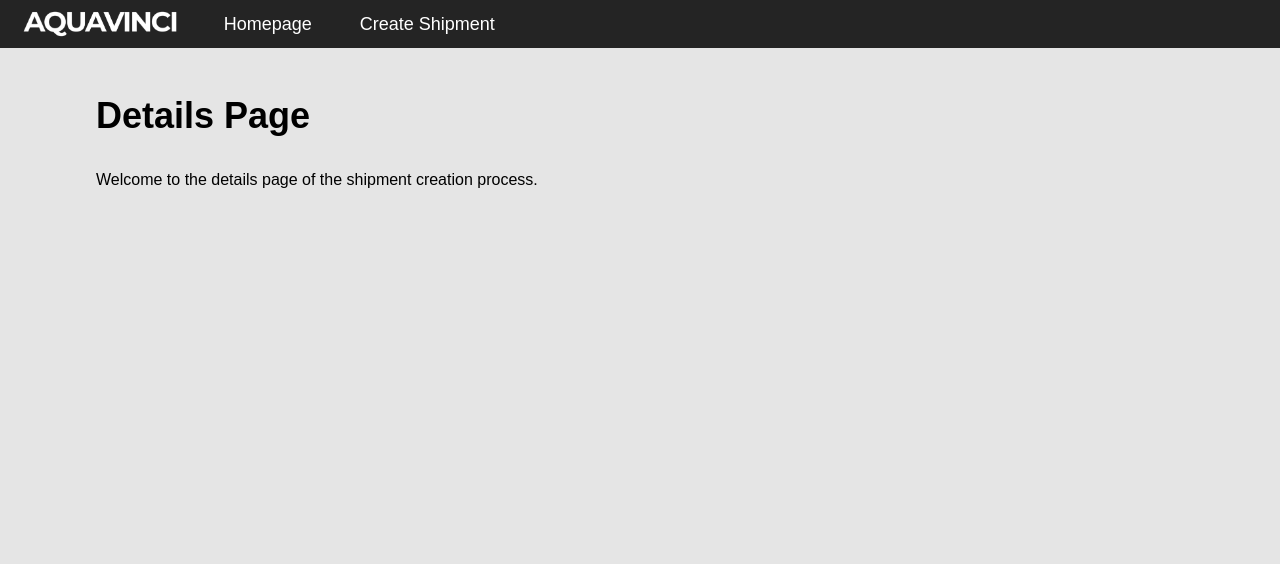
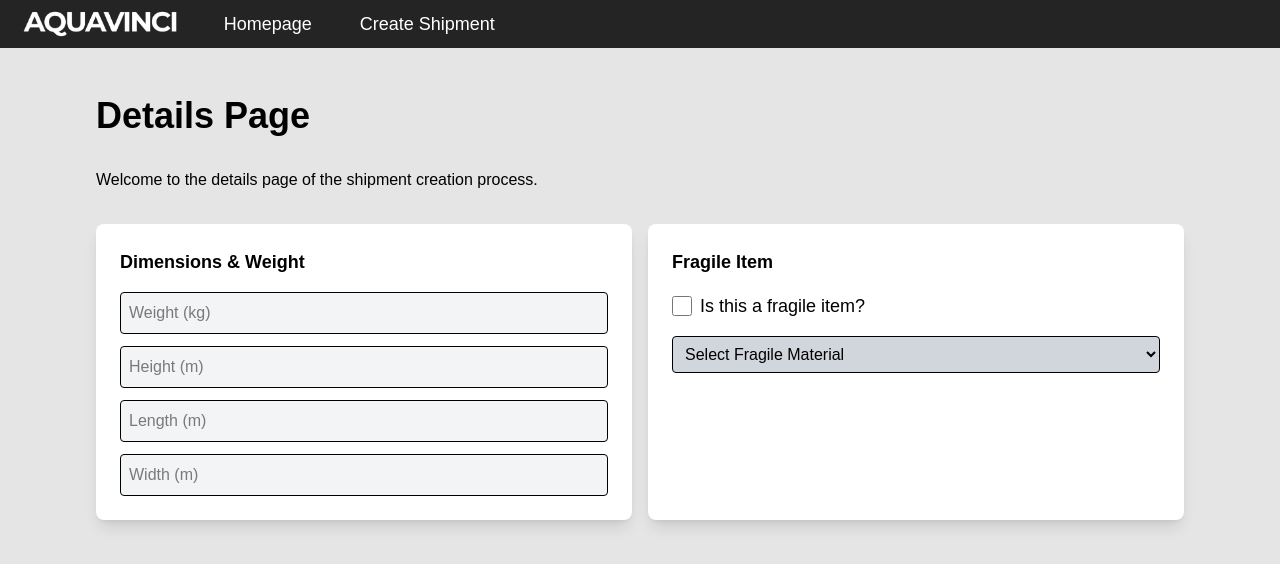
Before and after one commit to AlketKuehne/aquavinci, a Next.js app: page /create-shipment/details in a window 1280 px wide. Shown: the top 564 px of the page. Built offline with nearby package versions, Linux system fonts and the light colour scheme.

Commit message:
added boxes to sub sub page

```diff
--- a/app/create-shipment/details/page.tsx
+++ b/app/create-shipment/details/page.tsx
@@ -9,6 +9,12 @@ export default function DetailsPage() {
   const router = useRouter();
   const [showCancelPopup, setShowCancelPopup] = useState(false);
   const [pendingNavigation, setPendingNavigation] = useState<string | null>(null);
+  const [weight, setWeight] = useState("");
+  const [height, setHeight] = useState("");
+  const [length, setLength] = useState("");
+  const [width, setWidth] = useState("");
+  const [isFragile, setIsFragile] = useState(false);
+  const [fragileMaterial, setFragileMaterial] = useState("");
 
   useEffect(() => {
     const handleBeforeUnload = (event: BeforeUnloadEvent) => {
@@ -89,6 +95,79 @@ export default function DetailsPage() {
       <div className={`flex flex-col items-start w-full max-w-6xl mt-12 px-8 ${showCancelPopup ? 'pointer-events-none' : ''}`}>
         <h1 className="text-4xl font-extrabold mb-8 self-start">Details Page</h1>
         <p>Welcome to the details page of the shipment creation process.</p>
+
+        {/* Two Boxes */}
+        <div className="flex justify-between w-full mt-8 gap-x-4">
+          {/* Box for Dimensions */}
+          <div className="bg-white p-6 shadow-lg rounded-lg w-1/2">
+            <h2 className="text-lg font-bold mb-4">Dimensions & Weight</h2>
+            <input
+              type="text"
+              placeholder="Weight (kg)"
+              value={weight}
+              onChange={(e) => setWeight(e.target.value)}
+              className="w-full p-2 border rounded mb-3 bg-gray-100"
+              aria-label="Weight"
+            />
+            <input
+              type="text"
+              placeholder="Height (m)"
+              value={height}
+              onChange={(e) => setHeight(e.target.value)}
+              className="w-full p-2 border rounded mb-3 bg-gray-100"
+              aria-label="Height"
+            />
+            <input
+              type="text"
+              placeholder="Length (m)"
+              value={length}
+              onChange={(e) => setLength(e.target.value)}
+              className="w-full p-2 border rounded mb-3 bg-gray-100"
+              aria-label="Length"
+            />
+            <input
+              type="text"
+              placeholder="Width (m)"
+              value={width}
+              onChange={(e) => setWidth(e.target.value)}
+              className="w-full p-2 border rounded bg-gray-100"
+              aria-label="Width"
+            />
+          </div>
+
+          {/* Box for Fragile Items */}
+          <div className="bg-white p-6 shadow-lg rounded-lg w-1/2">
+            <h2 className="text-lg font-bold mb-4">Fragile Item</h2>
+            <div className="flex items-center mb-4">
+              <input
+                type="checkbox"
+                id="fragileItem"
+                checked={isFragile}
+                onChange={() => {
+                  setIsFragile(!isFragile);
+                  if (!isFragile) setFragileMaterial(""); // Reset dropdown if unchecked
+                }}
+                className="w-5 h-5"
+                aria-label="Fragile Item"
+              />
+              <label htmlFor="fragileItem" className="ml-2 text-lg font-medium">Is this a fragile item?</label>
+            </div>
+            <select
+              id="fragileMaterial"
+              value={fragileMaterial}
+              onChange={(e) => setFragileMaterial(e.target.value)}
+              disabled={!isFragile}
+              className={`w-full p-2 border rounded bg-gray-100 disabled:bg-gray-300 disabled:cursor-not-allowed`}
+              aria-label="Fragile Material"
+            >
+              <option value="">Select Fragile Material</option>
+              <option value="glass">Glass</option>
+              <option value="porcelain">Porcelain</option>
+              <option value="ceramic">Ceramic</option>
+              <option value="crystal">Crystal</option>
+            </select>
+          </div>
+        </div>
       </div>
 
       {showCancelPopup && (
```
